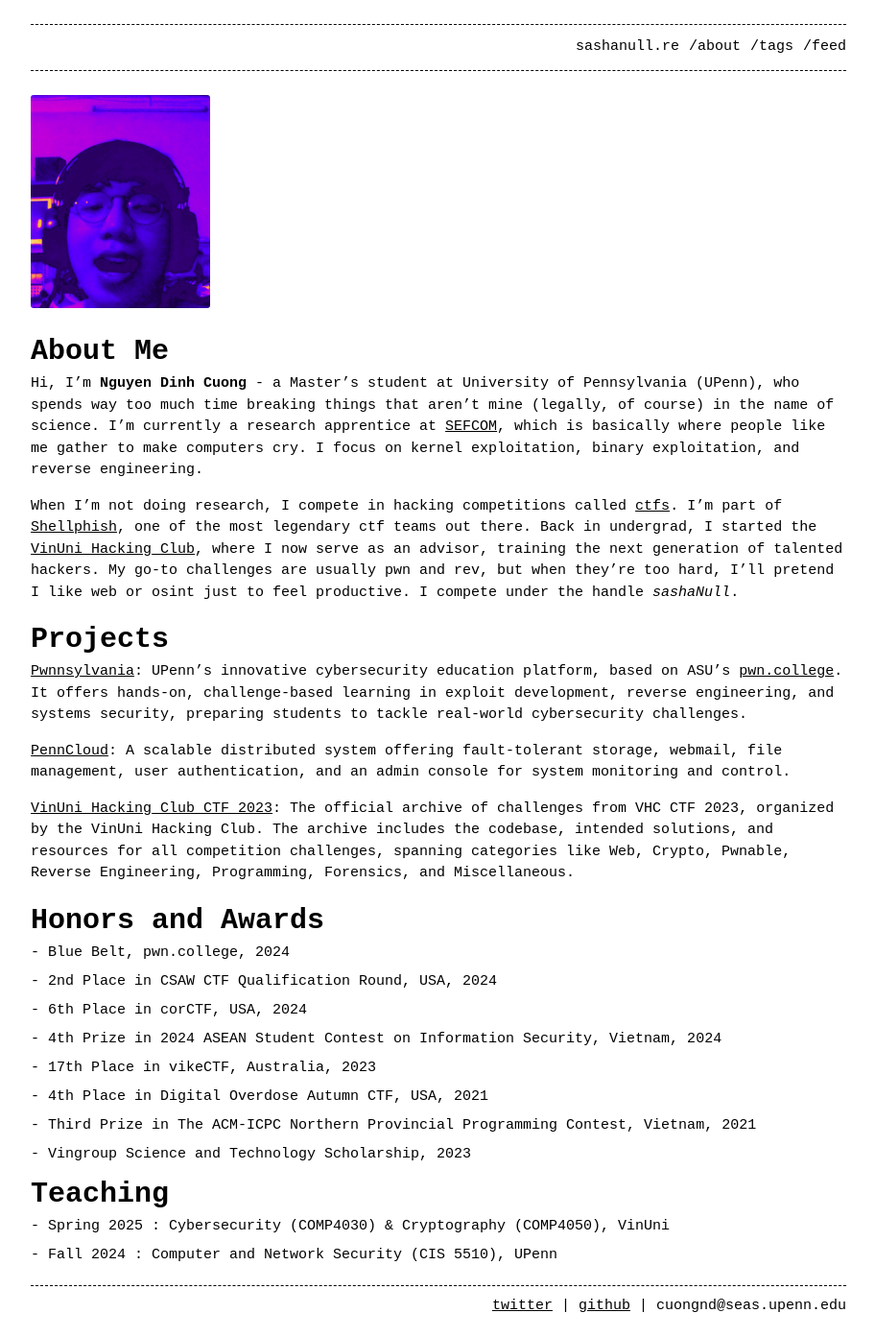
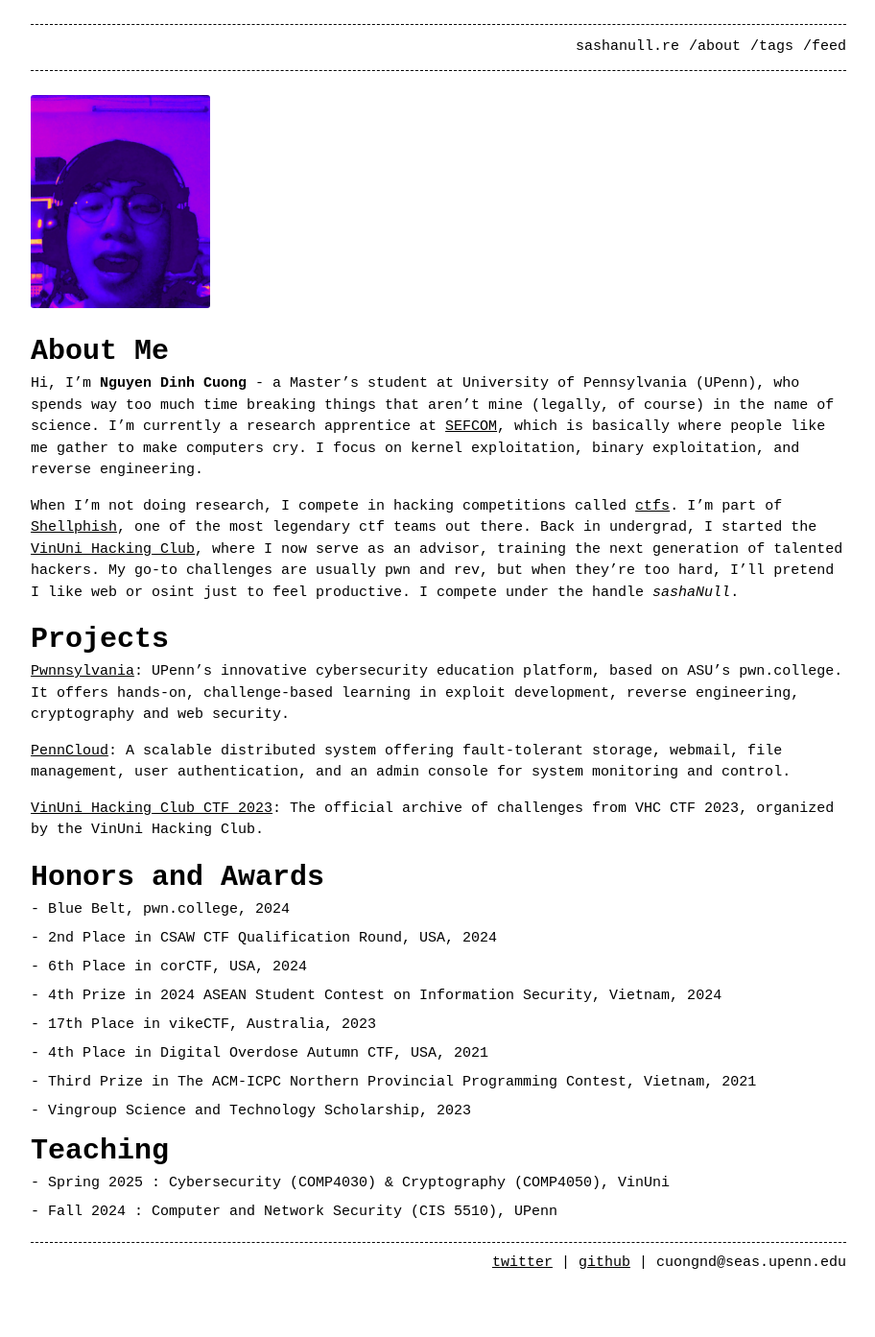
Before and after one commit to sashaNull/sashanull.re, a Jekyll site: the page built from about.md, in a window 1280 px wide. Shown: the whole page at 96% size, without its empty margins (183-1095 px from the left). Built offline with Jekyll 4.4.1, drawn with Linux system fonts in a browser that asks for light colours; after the commit the page ends 1348 px from its top, so only the background shows below that.

Commit message:
FEINT FEINT FEINT FEINT

```diff
--- a/about.md
+++ b/about.md
@@ -15,11 +15,11 @@ When I’m not doing research, I compete in hacking competitions called [ctfs](h
 
 # Projects
 
-[Pwnnsylvania](https://github.com/sashaNull/dojo): UPenn's innovative cybersecurity education platform, based on ASU's [pwn.college](https://pwn.college). It offers hands-on, challenge-based learning in exploit development, reverse engineering, and systems security, preparing students to tackle real-world cybersecurity challenges.
+[Pwnnsylvania](https://github.com/sashaNull/dojo): UPenn's innovative cybersecurity education platform, based on ASU's pwn.college. It offers hands-on, challenge-based learning in exploit development, reverse engineering, cryptography and web security.
 
 [PennCloud](https://github.com/sashaNull/PennCloud): A scalable distributed system offering fault-tolerant storage, webmail, file management, user authentication, and an admin console for system monitoring and control.
 
-[VinUni Hacking Club CTF 2023](https://github.com/V1nUn1H4ck1ngClub/VHC_CTF_2023): The official archive of challenges from VHC CTF 2023, organized by the VinUni Hacking Club. The archive includes the codebase, intended solutions, and resources for all competition challenges, spanning categories like Web, Crypto, Pwnable, Reverse Engineering, Programming, Forensics, and Miscellaneous.
+[VinUni Hacking Club CTF 2023](https://github.com/V1nUn1H4ck1ngClub/VHC_CTF_2023): The official archive of challenges from VHC CTF 2023, organized by the VinUni Hacking Club.
 
 # Honors and Awards
 
```
